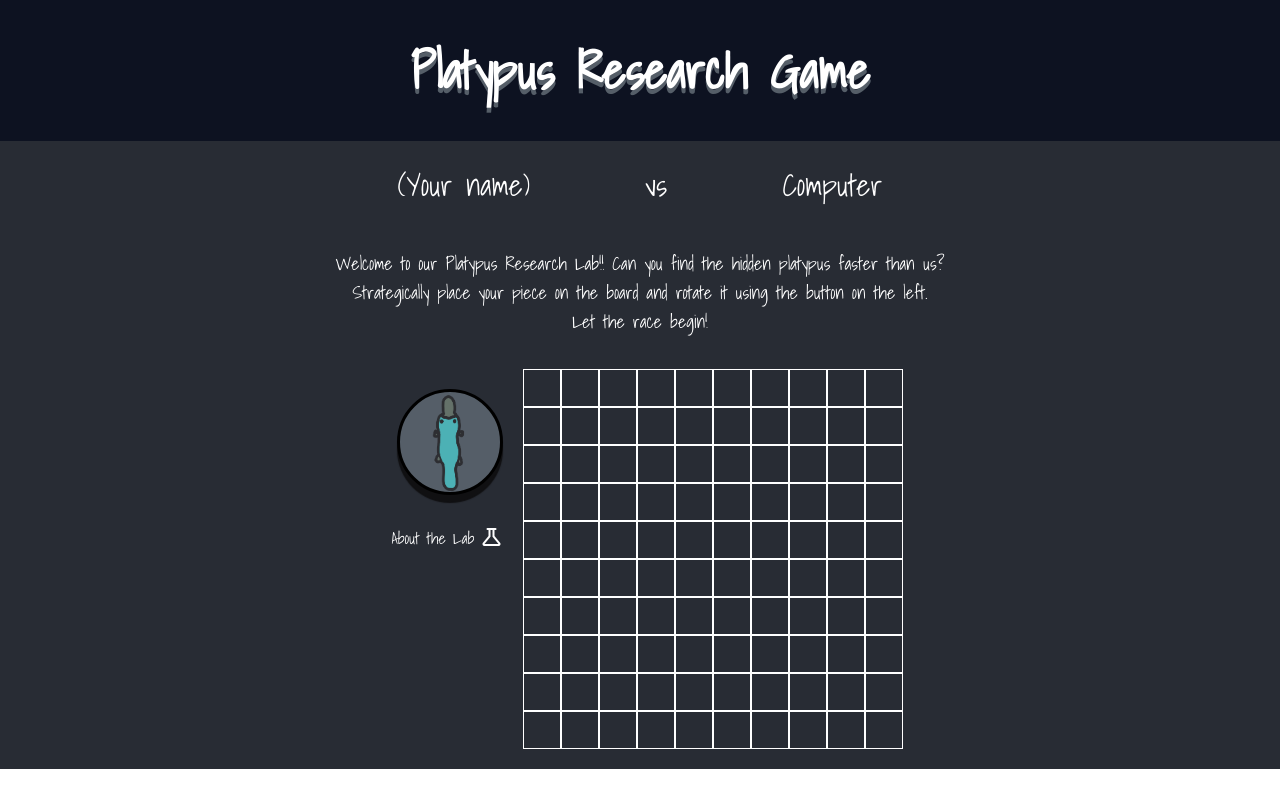
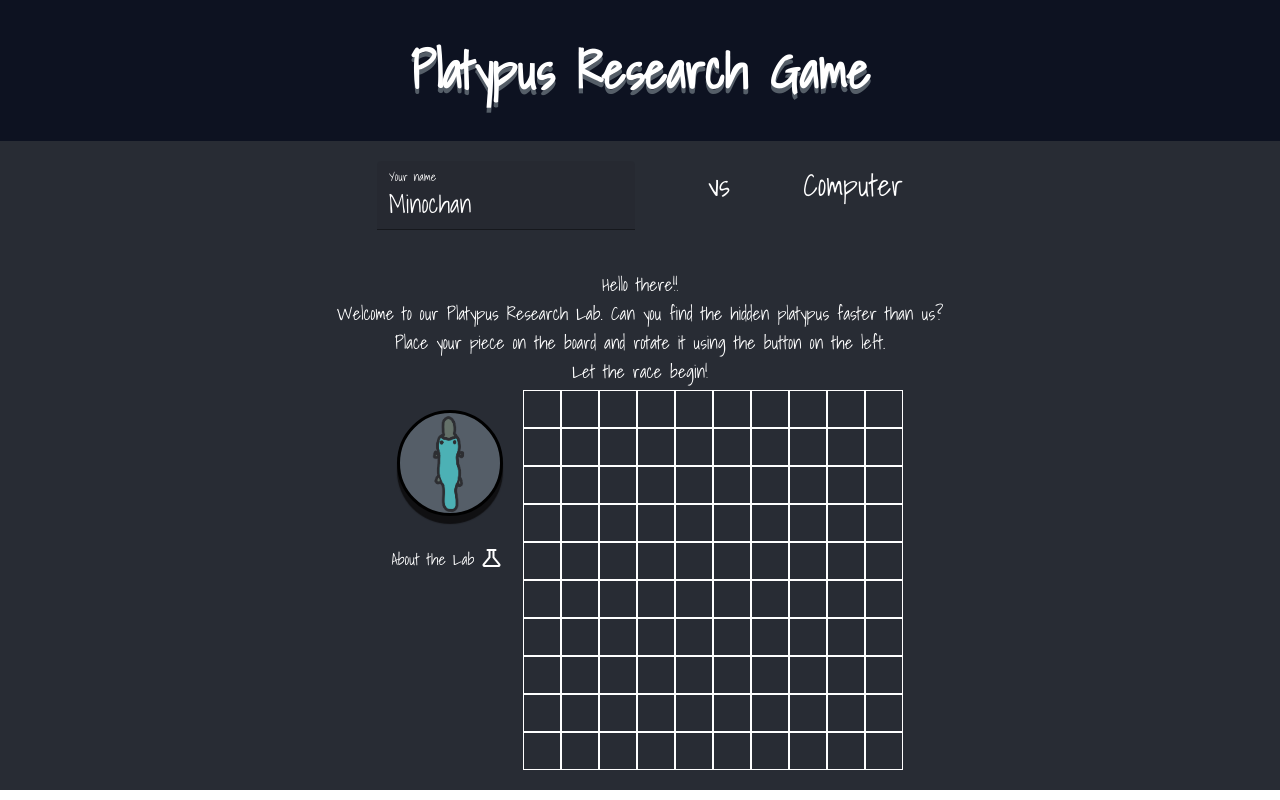
Before and after one commit to nabetxan/battleship, a React (Create React App) app: page / in a window 1280 px wide. Shown: the top 800 px of the page. Built offline with nearby package versions, Linux system fonts and the light colour scheme.

Commit message:
fix: make p1 name editable

```diff
--- a/src/App.js
+++ b/src/App.js
@@ -7,9 +7,10 @@ import lostPlatypus from "./lost-platypus.png";
 import platypusButton from "./platypusbutton.png";
 import IconButton from "@mui/material/IconButton";
 import CloseIcon from "@mui/icons-material/Close";
+import TextField from "@mui/material/TextField";
 import sign from "./sign.png";
 
-const P1 = new Player("(Your name)", "platypus", false);
+const P1 = new Player("Minochan", "platypus", false);
 const P2 = new Player("Computer", "monkey", true);
 const battleship = new BattleShip(P1, P2);
 
@@ -20,13 +21,17 @@ function App() {
   const [currentCell, setCurrentCell] = useState([]);
   const [isAboutLabOpen, setisAboutLabOpen] = useState(false);
   const [result, setResult] = useState();
-
   const updateCounter = function () {
     setCounter(counter + 1);
   };
 
   const handleisAboutLabOpen = function () {
     isAboutLabOpen ? setisAboutLabOpen(false) : setisAboutLabOpen(true);
+  };
+
+  const handleChangeName = (e) => {
+    battleship.P1.name = e.target.value;
+    updateCounter();
   };
 
   const updateOnAttack = function (x, y) {
@@ -47,6 +52,7 @@ function App() {
 
   const currentGBP1 = battleship.P1.gameboard.currentGameboard();
   const currentGBP2 = battleship.P2.gameboard.currentGameboard();
+  const p1Name = battleship.P1.name;
 
   const nextShipLength = battleship.P1.gameboard.getShipLength();
   useEffect(() => {
@@ -62,7 +68,28 @@ function App() {
           Platypus Research Game
         </div>
         <div id="players-info-field" className="margin20">
-          <div className="name font-large cursor">{battleship.P1.name}</div>
+          {gameStatus === "not-started" || gameStatus === "ready-to-play" ? (
+            <TextField
+              id="standard-basic"
+              label="Your name"
+              variant="filled"
+              spellCheck={false}
+              sx={{
+                input: {
+                  color: "white",
+                  fontSize: "25px",
+                  fontFamily: "Shadows Into Light",
+                },
+                label: { color: "white", fontFamily: "Shadows Into Light" },
+                minWidth: "150px",
+              }}
+              defaultValue={p1Name !== "" ? p1Name : "Minochan defaultValue"}
+              onChange={handleChangeName}
+            />
+          ) : (
+            <div className="name font-large">{battleship.P1.name}</div>
+          )}
+
           <div className="font-large">vs</div>
           <div className="name font-large">{battleship.P2.name}</div>
         </div>
@@ -73,13 +100,14 @@ function App() {
 
         {gameStatus === "not-started" ? (
           <div className="font-normal height80 margin20">
+            <div>Hello {p1Name === "Minochan" ? "there" : p1Name}!! </div>
             <div>
-              Welcome to our Platypus Research Lab!! Can you find the hidden
+              Welcome to our Platypus Research Lab. Can you find the hidden
               platypus faster than us?
             </div>
             <div>
-              Strategically place your piece on the board and rotate it using
-              the button on the left.
+              Place your piece on the board and rotate it using the button on
+              the left.
             </div>
             <div>Let the race begin!</div>
           </div>
@@ -193,7 +221,10 @@ function App() {
                           const imageClassName = data.className;
 
                           return (
-                            <div className="cell platypus-cell">
+                            <div
+                              className="cell platypus-cell"
+                              key={`${x}${y}`}
+                            >
                               <img
                                 src={imageSrc}
                                 className={imageClassName}
@@ -205,7 +236,7 @@ function App() {
                           return (
                             <div
                               className="cell font-normal flex-justify-center platypus-cell"
-                              key={`${x}${y}`}
+                              key={`prep${x}${y}`}
                             ></div>
                           );
                         }
@@ -220,7 +251,7 @@ function App() {
                                 ? "highlight font-normal flex-justify-center"
                                 : "font-normal flex-justify-center"
                             }`}
-                            key={`${x}${y}`}
+                            key={`prep${x}${y}`}
                             onClick={() => {
                               battleship.P1.placeShip(x, y, direction);
                               updateCounter();
@@ -267,7 +298,10 @@ function App() {
                             ) {
                               // console.log("aaa");
                               return (
-                                <div className="cell attacked">
+                                <div
+                                  className="cell attacked"
+                                  key={`p1${x}${y}`}
+                                >
                                   <img
                                     src={imageSrc}
                                     className={imageClassName}
@@ -282,7 +316,10 @@ function App() {
                             ) {
                               // console.log("bbb");
                               return (
-                                <div className="cell platypus-cell">
+                                <div
+                                  className="cell platypus-cell"
+                                  key={`p1${x}${y}`}
+                                >
                                   <img
                                     src={imageSrc}
                                     className={imageClassName}
@@ -295,7 +332,7 @@ function App() {
                               return (
                                 <div
                                   className="cell font-normal flex-justify-center attacked"
-                                  key={`${x}${y}`}
+                                  key={`p1${x}${y}`}
                                 ></div>
                               );
                             } else if (cell.attacked === false) {
@@ -303,7 +340,7 @@ function App() {
                               return (
                                 <div
                                   className="cell font-normal flex-justify-center platypus-cell"
-                                  key={`${x}${y}`}
+                                  key={`p1${x}${y}`}
                                 ></div>
                               );
                             } else {
@@ -311,7 +348,7 @@ function App() {
                               return (
                                 <div
                                   className="cell font-normal flex-justify-center"
-                                  key={`${x}${y}`}
+                                  key={`p1${x}${y}`}
                                 ></div>
                               );
                             }
@@ -320,7 +357,7 @@ function App() {
                             return (
                               <div
                                 className="cell font-normal flex-justify-center"
-                                key={`${x}${y}`}
+                                key={`p1${x}${y}`}
                               >
                                 ➰
                               </div>
@@ -329,7 +366,7 @@ function App() {
                             return (
                               <div
                                 className="cell font-normal flex-justify-center"
-                                key={`${x}${y}`}
+                                key={`p1${x}${y}`}
                               >
                                 🌱
                               </div>
@@ -428,7 +465,7 @@ function App() {
 
                 {result === "p2-win" ? (
                   <div className="result">
-                    <div className="font-xxLarge winner">{P2.name} Win!</div>
+                    <div className="font-xxLarge winner">{P2.name} Wins!</div>
                     <div>
                       {" "}
                       <img
```
Also changed, not shown: public/manifest.json.
